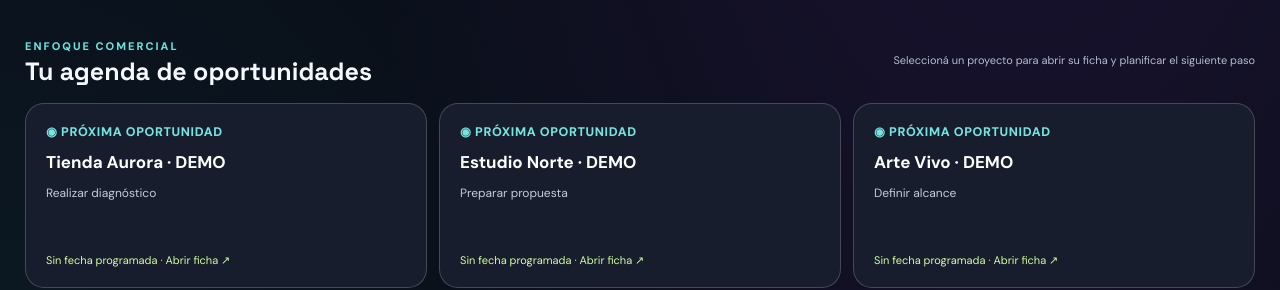
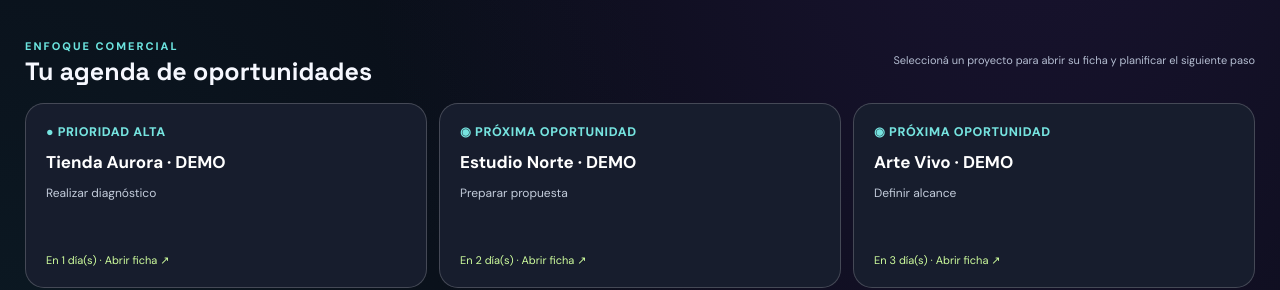
Before and after one commit to marcketingdigital-cloud/Arperting-web, a plain HTML site: page crm.html in a window 1280 px wide. Shown: the part 681-971 px from the top of the page. Drawn offline with Linux system fonts and the light colour scheme.

Commit message:
Revenue Studio V4.9: prioridades y seguimientos ilustrativos iniciales

```diff
--- a/crm.html
+++ b/crm.html
@@ -26,7 +26,7 @@ const STORE='arperting.crm.demo.v48', EVENTS='arperting.events.local.v48', SOURC
 {id:'demo-05',project:'Alma Creativa · DEMO',country:'Bolivia',source:'Facebook',service:'Producción audiovisual',stage:'proposal',next:'Confirmar condiciones',days:2},
 {id:'demo-06',project:'Kinetic Studio · DEMO',country:'Perú',source:'WhatsApp',service:'Landing de conversión',stage:'won',next:'Organizar entrega',days:4}
 ];
-const $=id=>document.getElementById(id);function read(key,fallback){try{const x=JSON.parse(localStorage.getItem(key));return x===null?fallback:x}catch{return fallback}}let leads=read(STORE,defaults).filter(x=>x&&typeof x.project==='string'&&stages.some(y=>y[0]===x.stage));function save(){try{localStorage.setItem(STORE,JSON.stringify(leads))}catch{}}
+const $=id=>document.getElementById(id);function read(key,fallback){try{const x=JSON.parse(localStorage.getItem(key));return x===null?fallback:x}catch{return fallback}}let leads=read(STORE,defaults).filter(x=>x&&typeof x.project==='string'&&stages.some(y=>y[0]===x.stage)).map((x,i)=>{if(!x.followup){const dt=new Date();dt.setDate(dt.getDate()+(Number.isFinite(x.days)?x.days:i+1));x.followup=[dt.getFullYear(),String(dt.getMonth()+1).padStart(2,'0'),String(dt.getDate()).padStart(2,'0')].join('-')}if(!x.priority)x.priority=i%3===0?'alta':'media';if(!x.brand)x.brand=x.service==='Branding'?'7seven Creativo · Identidad':x.service==='Producción audiovisual'?'Plátano View · Audiovisual':x.service==='Aplicación web'||x.service==='E-commerce'?'GITOBIZZ · Desarrollo digital':'ARPETING · Asesoría';return x});function save(){try{localStorage.setItem(STORE,JSON.stringify(leads))}catch{}}
 function el(tag,cls,text){const e=document.createElement(tag);if(cls)e.className=cls;if(text!==undefined)e.textContent=text;return e;}
 function metrics(){const total=leads.length,prop=leads.filter(x=>x.stage==='proposal').length,won=leads.filter(x=>x.stage==='won').length;$('m-total').textContent=total;$('m-proposal').textContent=prop;$('m-won').textContent=won;$('m-rate').textContent=total?Math.round(won/total*100)+'%':'0%';}
 function render(){metrics();renderAttention();const country=$('filterCountry').value,source=$('filterSource').value,q=$('search').value.toLowerCase().trim();const filtered=leads.filter(x=>(!country||x.country===country)&&(!source||x.source===source)&&(!q||x.project.toLowerCase().includes(q)));const board=$('board');board.replaceChildren();
```
